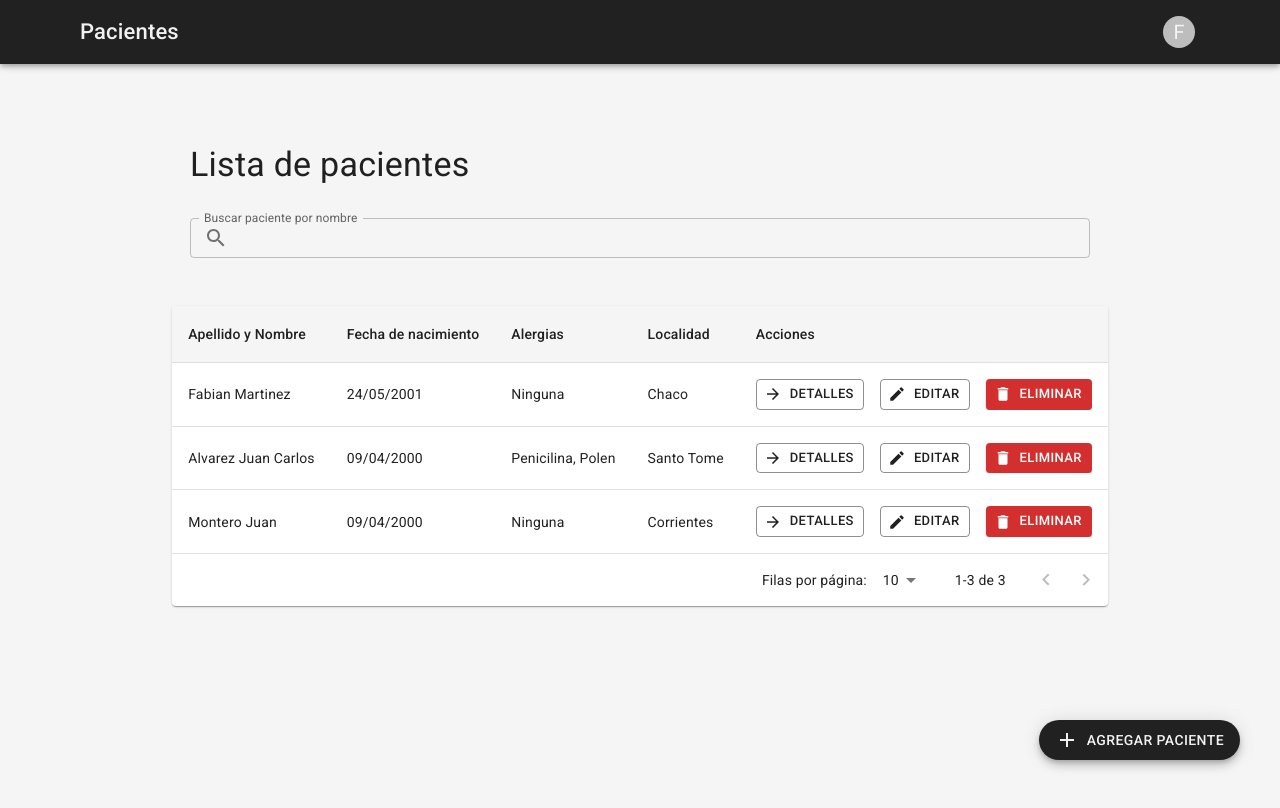
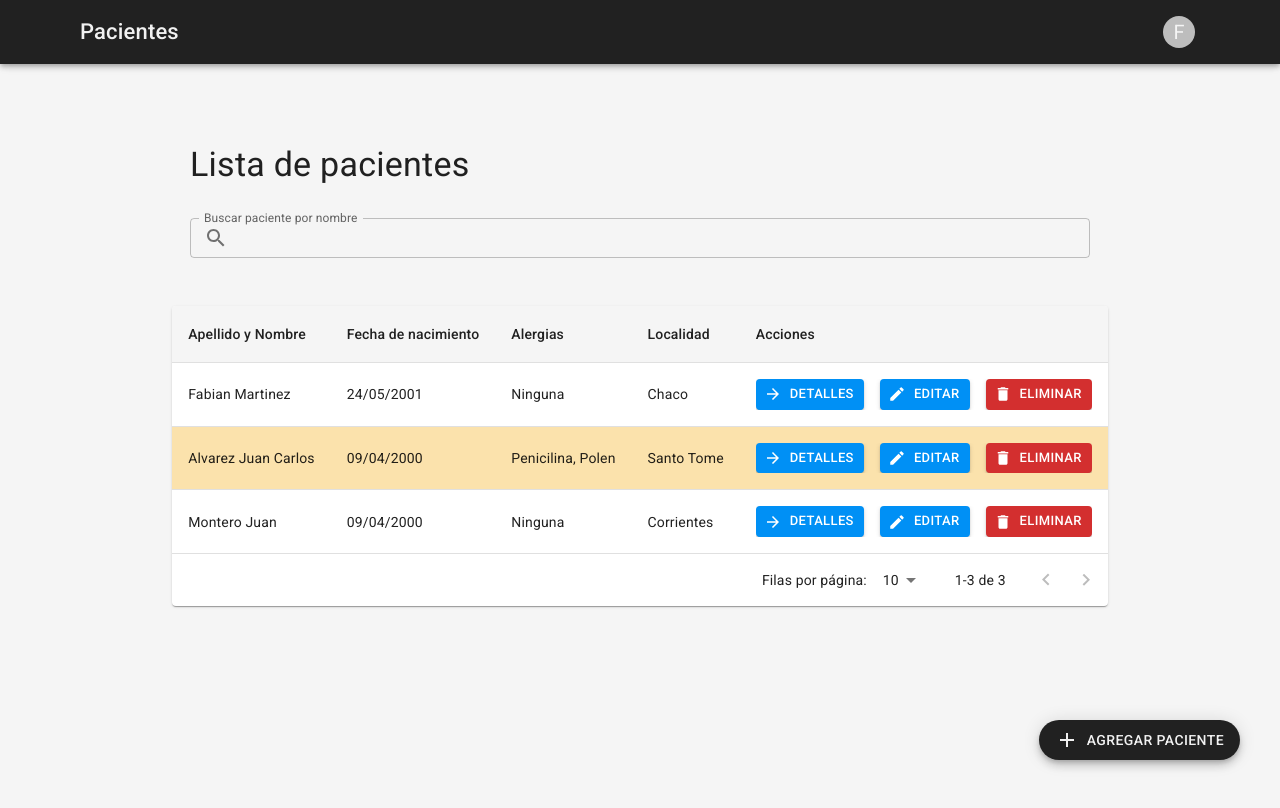
Before and after one commit to MartinezFabian/PruebaTecnicaFrontEndReact, a React (Vite) app: page / in a window 1280 px wide. Shown: the top 808 px of the page. Built offline with nearby package versions, Linux system fonts and the light colour scheme.

Commit message:
Feat:  Add functionality of coloring rows if the patient has allergies

```diff
--- a/src/pages/HomePage.jsx
+++ b/src/pages/HomePage.jsx
@@ -59,6 +59,8 @@ export const HomePage = () => {
       label: 'Alergias',
       minWidth: 100,
       maxWidth: 120,
+
+      format: (value) => (value.length > 0 ? value : 'Ninguna'),
     },
     {
       id: 'locality',
@@ -81,9 +83,9 @@ export const HomePage = () => {
           overflow="auto"
         >
           <Button
-            variant="outlined"
+            variant="contained"
             size="small"
-            color="primary"
+            color="secondary"
             startIcon={<ArrowForwardIcon></ArrowForwardIcon>}
             onClick={() => onDetailsPatient(row.id)}
           >
@@ -91,9 +93,9 @@ export const HomePage = () => {
           </Button>
 
           <Button
-            variant="outlined"
+            variant="contained"
             size="small"
-            color="primary"
+            color="secondary"
             startIcon={<EditIcon></EditIcon>}
             onClick={() => onEditPatient(row.id)}
           >
@@ -120,7 +122,7 @@ export const HomePage = () => {
       id: 1,
       fullName: 'Fabian Martinez',
       dateOfBirth: '24/05/2001',
-      allergies: 'Ninguna',
+      allergies: '',
       locality: 'Chaco',
     },
     {
@@ -134,7 +136,7 @@ export const HomePage = () => {
       id: 3,
       fullName: 'Montero Juan',
       dateOfBirth: '09/04/2000',
-      allergies: 'Ninguna',
+      allergies: '',
       locality: 'Corrientes',
     },
   ];
@@ -220,15 +222,29 @@ export const HomePage = () => {
                 </TableRow>
               </TableHead>
               <TableBody>
-                {rows.slice(page * rowsPerPage, page * rowsPerPage + rowsPerPage).map((row) => (
-                  <TableRow hover role="checkbox" tabIndex={-1} key={row.id}>
+                {rows.slice(page * rowsPerPage, page * rowsPerPage + rowsPerPage).map((row) => {
+                  return (
+                    <TableRow
+                      hover
+                      role="checkbox"
+                      tabIndex={-1}
+                      key={row.id}
+                      sx={{
+                        bgcolor: row.allergies.length > 0 ? 'rgb(251 226 172)' : 'inherit',
+                        '&:hover': {
+                          bgcolor:
+                            row.allergies.length > 0 ? 'rgb(251 226 172) !important' : 'inherit',
+                        },
+                      }}
+                    >
                       {columns.map((column) => (
                         <TableCell key={column.id} align={column.align}>
                           {column.format ? column.format(row[column.id], row) : row[column.id]}
                         </TableCell>
                       ))}
                     </TableRow>
-                ))}
+                  );
+                })}
               </TableBody>
             </Table>
           </TableContainer>
```
Lines whose indentation alone changed are shown as unchanged.
